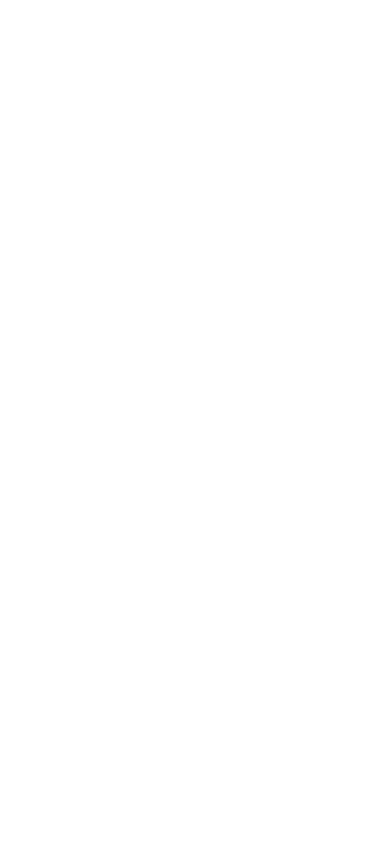
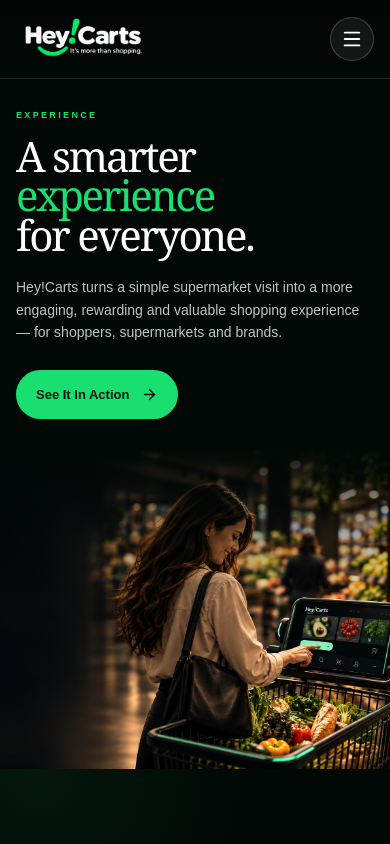
Before and after one commit to abhicplash/HeyCarts, a React (Vite) app: page /experience in a window 390 px wide. Before the commit this address had no page. Shown: the top 844 px of the page. Built offline with nearby package versions, Linux system fonts and the light colour scheme.

Commit message:
navbar fixed

```diff
--- a/src/App.jsx
+++ b/src/App.jsx
@@ -2,6 +2,7 @@
 import Layout from "./components/layout/Layout";
 import Home from "./components/pages/Home";
 import HowItWorks from "./components/pages/HowItWorks";
+import Experience from "./components/pages/Experience";
 
 
 
@@ -12,6 +13,7 @@
         <Route element={<Layout />}>
           <Route path="/" element={<Home />} />
           <Route path="/how-it-works" element={<HowItWorks />} />
+          <Route path="/experience" element={<Experience />} />
         </Route>
       </Routes>
     </BrowserRouter>
--- a/src/components/common/Navbar.jsx
+++ b/src/components/common/Navbar.jsx
@@ -12,8 +12,8 @@
   const links = [
     { label: "Home", to: "/" },
     { label: "How It Works", to: "/how-it-works" },
-    { label: "Experience", to: "/#experience" },
-    { label: "About", to: "/#about" },
+    { label: "Experience", to: "/experience" },
+    { label: "About", to: "/about" },
   ];
 
   return (
--- /dev/null
+++ b/src/components/pages/Experience.jsx
@@ -0,0 +1,67 @@
+import { motion } from "framer-motion";
+import { ArrowRight } from "lucide-react";
+
+import experienceHero from "../../assets/images/lifestyle-experience.png";
+
+import "../styles/experience.css";
+
+function Experience() {
+  return (
+    <main className="experience-page">
+      {/* =================================
+          HERO
+      ================================= */}
+
+      <section className="experience-hero" id="experience">
+        <div className="experience-hero-shell">
+          <div className="experience-hero-background">
+            <img
+              src={experienceHero}
+              alt="Shopper using the Hey!Carts smart trolley"
+            />
+
+            <div className="experience-hero-overlay" />
+          </div>
+
+          <motion.div
+            className="experience-hero-content"
+            initial={{ opacity: 0, y: 28 }}
+            animate={{ opacity: 1, y: 0 }}
+            transition={{
+              duration: 0.8,
+              ease: [0.22, 1, 0.36, 1],
+            }}
+          >
+            <span className="experience-eyebrow">
+              EXPERIENCE
+            </span>
+
+            <h1>
+              A smarter
+              <br />
+              <span>experience</span>
+              <br />
+              for everyone.
+            </h1>
+
+            <p>
+              Hey!Carts turns a simple supermarket visit into a more engaging,
+              rewarding and valuable shopping experience — for shoppers,
+              supermarkets and brands.
+            </p>
+
+            <a
+              href="#experience-value"
+              className="experience-primary-button"
+            >
+              See It In Action
+              <ArrowRight size={17} />
+            </a>
+          </motion.div>
+        </div>
+      </section>
+    </main>
+  );
+}
+
+export default Experience;
--- /dev/null
+++ b/src/components/styles/experience.css
@@ -0,0 +1,317 @@
+.experience-page {
+  width: 100%;
+  overflow: hidden;
+
+  background: #f7f4ee;
+}
+
+/* =================================
+   HERO
+================================= */
+
+.experience-hero {
+  position: relative;
+
+  width: 100%;
+
+  background: #020806;
+}
+
+.experience-hero-shell {
+  position: relative;
+
+  width: 100%;
+  min-height: 100vh;
+
+  overflow: hidden;
+
+  background: #020806;
+}
+
+/* =================================
+   BACKGROUND
+================================= */
+
+.experience-hero-background {
+  position: absolute;
+
+  inset: 0;
+
+  width: 100%;
+  height: 100%;
+}
+
+.experience-hero-background img {
+  width: 100%;
+  height: 100%;
+
+  display: block;
+
+  object-fit: cover;
+  object-position: 68% center;
+}
+
+.experience-hero-overlay {
+  position: absolute;
+
+  inset: 0;
+
+  background:
+    linear-gradient(
+      90deg,
+      rgba(1, 8, 5, 0.99) 0%,
+      rgba(1, 8, 5, 0.95) 24%,
+      rgba(1, 8, 5, 0.76) 38%,
+      rgba(1, 8, 5, 0.35) 54%,
+      rgba(1, 8, 5, 0.06) 74%,
+      rgba(1, 8, 5, 0) 100%
+    );
+}
+
+/* =================================
+   HERO CONTENT
+================================= */
+
+.experience-hero-content {
+  position: relative;
+
+  z-index: 3;
+
+  width: 560px;
+
+  padding-top: 190px;
+
+  margin-left: 72px;
+}
+
+.experience-eyebrow {
+  display: block;
+
+  margin-bottom: 20px;
+
+  color: #18df70;
+
+  font-size: 10px;
+  font-weight: 700;
+
+  letter-spacing: 0.26em;
+}
+
+.experience-hero-content h1 {
+  margin: 0;
+
+  font-family: Georgia, "Times New Roman", serif;
+
+  font-size: clamp(62px, 5.6vw, 88px);
+  font-weight: 500;
+
+  line-height: 0.9;
+
+  letter-spacing: -0.055em;
+
+  color: #ffffff;
+}
+
+.experience-hero-content h1 span {
+  color: #18df70;
+}
+
+.experience-hero-content p {
+  max-width: 500px;
+
+  margin: 28px 0 30px;
+
+  color: rgba(255, 255, 255, 0.76);
+
+  font-size: 16px;
+  line-height: 1.6;
+}
+
+/* =================================
+   BUTTON
+================================= */
+
+.experience-primary-button {
+  width: fit-content;
+
+  min-height: 52px;
+
+  display: inline-flex;
+  align-items: center;
+  justify-content: center;
+
+  gap: 12px;
+
+  padding: 0 24px;
+
+  border-radius: 999px;
+
+  background: #19df70;
+
+  color: #031008;
+
+  font-size: 14px;
+  font-weight: 700;
+
+  text-decoration: none;
+
+  transition:
+    transform 0.25s ease,
+    background 0.25s ease;
+}
+
+.experience-primary-button:hover {
+  transform: translateY(-2px);
+
+  background: #2be77e;
+}
+
+/* =================================
+   LAPTOP
+================================= */
+
+@media (min-width: 1101px) and (max-width: 1440px) {
+  .experience-hero-content {
+    width: 500px;
+
+    padding-top: 175px;
+
+    margin-left: 60px;
+  }
+
+  .experience-hero-content h1 {
+    font-size: 68px;
+  }
+
+  .experience-hero-background img {
+    object-position: 70% center;
+  }
+}
+
+/* =================================
+   TABLET
+================================= */
+
+@media (max-width: 1100px) {
+  .experience-hero-shell {
+    min-height: auto;
+
+    display: flex;
+    flex-direction: column;
+
+    padding-top: 88px;
+  }
+
+  .experience-hero-content {
+    position: relative;
+
+    order: 1;
+
+    width: auto;
+
+    padding: 48px 44px 38px;
+
+    margin: 0;
+  }
+
+  .experience-hero-content h1 {
+    font-size: clamp(56px, 8vw, 74px);
+  }
+
+  .experience-hero-content p {
+    max-width: 600px;
+  }
+
+  .experience-hero-background {
+    position: relative;
+
+    order: 2;
+
+    width: 100%;
+    height: 480px;
+  }
+
+  .experience-hero-background img {
+    object-position: 68% center;
+  }
+
+  .experience-hero-overlay {
+    background:
+      linear-gradient(
+        180deg,
+        #020806 0%,
+        rgba(2, 8, 6, 0.48) 17%,
+        rgba(2, 8, 6, 0.08) 48%,
+        rgba(2, 8, 6, 0) 72%
+      );
+  }
+}
+
+/* =================================
+   MOBILE
+================================= */
+
+@media (max-width: 760px) {
+  .experience-hero-shell {
+    padding-top: 72px;
+  }
+
+  .experience-hero-content {
+    padding: 38px 20px 30px;
+  }
+
+  .experience-eyebrow {
+    margin-bottom: 16px;
+
+    font-size: 9px;
+  }
+
+  .experience-hero-content h1 {
+    font-size: clamp(44px, 13vw, 58px);
+
+    line-height: 0.94;
+  }
+
+  .experience-hero-content p {
+    max-width: 100%;
+
+    margin: 22px 0 26px;
+
+    font-size: 14px;
+  }
+
+  .experience-primary-button {
+    min-height: 49px;
+
+    padding: 0 20px;
+
+    font-size: 13px;
+  }
+
+  .experience-hero-background {
+    height: 360px;
+  }
+
+  .experience-hero-background img {
+    object-position: 70% center;
+  }
+}
+
+/* =================================
+   SMALL MOBILE
+================================= */
+
+@media (max-width: 420px) {
+  .experience-hero-content {
+    padding-left: 16px;
+    padding-right: 16px;
+  }
+
+  .experience-hero-content h1 {
+    font-size: 42px;
+  }
+
+  .experience-hero-background {
+    height: 320px;
+  }
+}
```
